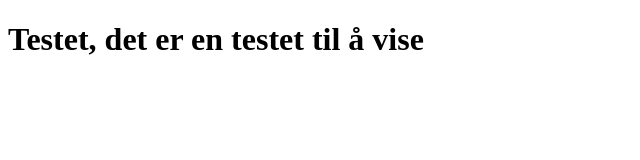
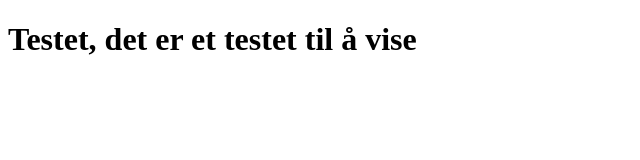
Before and after one commit to Mahdergirm/Testet, a plain HTML site: page testet.html in a window 1280 px wide. Shown: the whole page, without its empty margins (0-640 px from the left). Drawn offline with Linux system fonts and the light colour scheme.

Commit message:
Update testet.html

```diff
--- a/testet.html
+++ b/testet.html
@@ -6,6 +6,6 @@
     <title>Testet</title>
 </head>
 <body>
-    <h1>Testet, det er en testet til å vise</h1>
+    <h1>Testet, det er et testet til å vise</h1>
 </body>
 </html>
```
